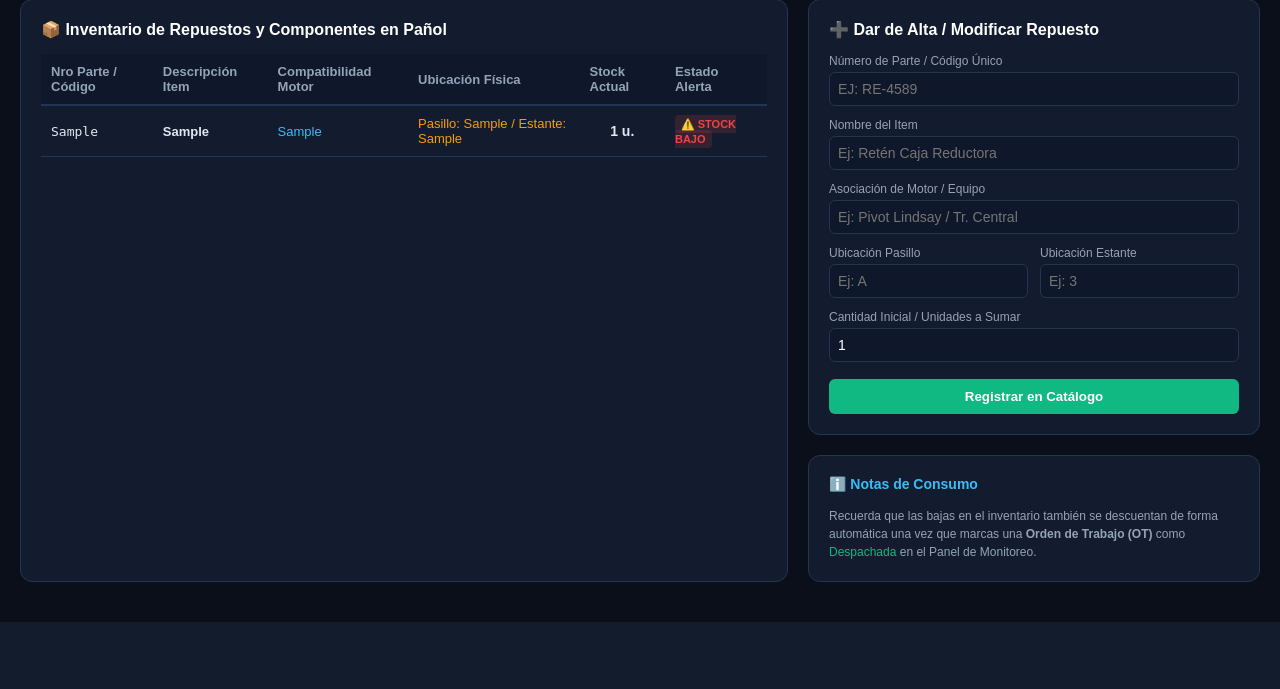
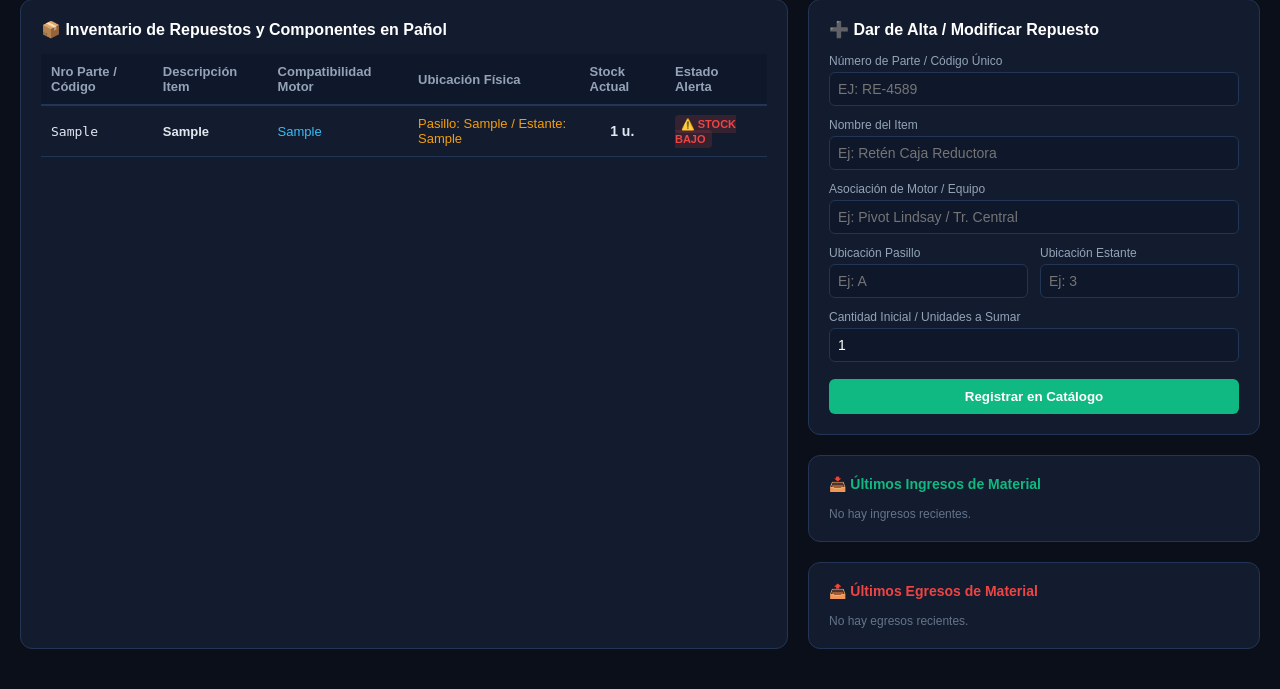
Before and after one commit to Agro-Cloud-Riego/Agro-Cloud-Riego, a Flask app: page /stock in a window 1280 px wide. Shown: the part 205-894 px from the top of the page. Before the commit the page ends 827 px from the top, so only its background shows below. Run offline with Flask 3, Linux system fonts and the light colour scheme; the visitor is signed in with stand-in values (Sample User, id 1); tables that the repository leaves empty hold one stand-in row (values such as "Sample post"); one stand-in notice (Sample message) is shown.

Commit message:
stock.html

```diff
--- a/templates/stock.html
+++ b/templates/stock.html
@@ -55,7 +55,6 @@
         <div style="font-size: 14px; color: #94a3b8;">Encargado: <strong>Marcelo Daniel</strong></div>
     </header>
 
-    <!-- MENÚ UNIFICADO (Se agregó Registro de Riego para evitar saltos) -->
     <div class="nav-principal">
         <a href="{{ url_for('index', equipo='PIVOT-LOTE-A2') }}" class="nav-link">Panel de Monitoreo</a>
         <a href="{{ url_for('registrar_riego', equipo='PIVOT-LOTE-A2') }}" class="nav-link">Registro de Riego</a>
@@ -64,9 +63,9 @@
         <a href="{{ url_for('reportes') }}" class="nav-link">Reportes e Históricos</a>
     </div>
 
-    {% with messages = get_flashed_messages(with_categories=true) %}
+    {% with messages = get_flashed_messages() %}
       {% if messages %}
-        {% for category, message in messages %}
+        {% for message in messages %}
           <div style="background: rgba(16, 185, 129, 0.1); border-left: 4px solid var(--verde); padding: 12px; margin-bottom: 15px; border-radius: 4px; color: #fff; font-size: 14px;">
               {{ message }}
           </div>
@@ -106,20 +105,15 @@
                             </td>
                         </tr>
                         {% endfor %}
-                        {% if not inventario %}
-                            <tr><td colspan="6" style="text-align: center; color: #64748b;">No hay repuestos registrados en el catálogo.</td></tr>
-                        {% endif %}
                     </tbody>
                 </table>
             </div>
         </div>
 
         <div>
-            <!-- FORMULARIO DE ALTA Y EDICIÓN UNIFICADO CON LA BASE DE DATOS -->
             <div class="tarjeta">
                 <div class="tarjeta-titulo">➕ Dar de Alta / Modificar Repuesto</div>
                 <form action="{{ url_for('stock') }}" method="POST" class="formulario">
-
                     <div class="grupo-campo" style="grid-column: 1 / -1;">
                         <label>Número de Parte / Código Único</label>
                         <input type="text" name="parte" placeholder="Ej: RE-4589" required style="text-transform: uppercase;">
@@ -144,20 +138,38 @@
                         <label>Cantidad Inicial / Unidades a Sumar</label>
                         <input type="number" name="cantidad" value="1" min="0" required>
                     </div>
-
                     <button type="submit" class="btn-enviar">Registrar en Catálogo</button>
                 </form>
             </div>
 
-            <!-- TABLERO DE ACCESOS RÁPIDOS PARA INTEGRIDAD DEL DISEÑO -->
             <div class="tarjeta">
-                <div class="tarjeta-titulo" style="font-size:14px; color:var(--texto-ok);">ℹ️ Notas de Consumo</div>
-                <p style="font-size: 12px; color: #94a3b8; margin: 0; line-height: 1.5;">
-                    Recuerda que las bajas en el inventario también se descuentan de forma automática una vez que marcas una <strong>Orden de Trabajo (OT)</strong> como <span style="color: var(--verde);">Despachada</span> en el Panel de Monitoreo.
-                </p>
+                <div class="tarjeta-titulo" style="font-size:14px; color:var(--verde);">📥 Últimos Ingresos de Material</div>
+                <ul class="historial-lista">
+                    {% for e in entradas %}
+                        <li class=\"historial-item\">
+                            <span style="color: var(--verde); font-weight: bold;">+{{ e.cantidad }} u.</span> de <strong>{{ e.item }}</strong> - <small>{{ e.destino_origen }} ({{ e.fecha }})</small>
+                        </li>
+                    {% endfor %}
+                    {% if not entradas %}
+                        <li style="color: #64748b; font-size: 12px;">No hay ingresos recientes.</li>
+                    {% endif %}
+                </ul>
+            </div>
+
+            <div class="tarjeta">
+                <div class="tarjeta-titulo" style="font-size:14px; color:var(--alerta);">📤 Últimos Egresos de Material</div>
+                <ul class="historial-lista">
+                    {% for s in salidas %}
+                        <li class="historial-item">
+                            <span style="color: var(--alerta); font-weight: bold;">-{{ s.cantidad }} u.</span> de <strong>{{ s.item }}</strong> - <small>{{ s.destino_origen }} ({{ s.fecha }})</small>
+                        </li>
+                    {% endfor %}
+                    {% if not salidas %}
+                        <li style="color: #64748b; font-size: 12px;">No hay egresos recientes.</li>
+                    {% endif %}
+                </ul>
             </div>
         </div>
     </div>
-
 </body>
 </html>
```
